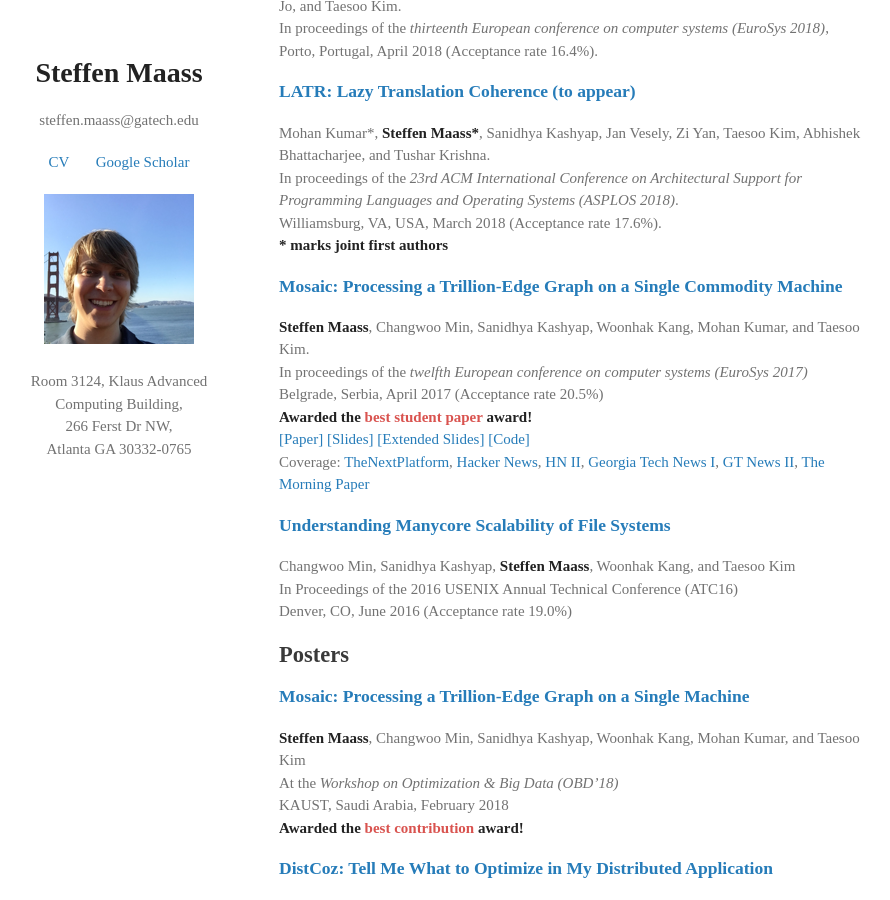
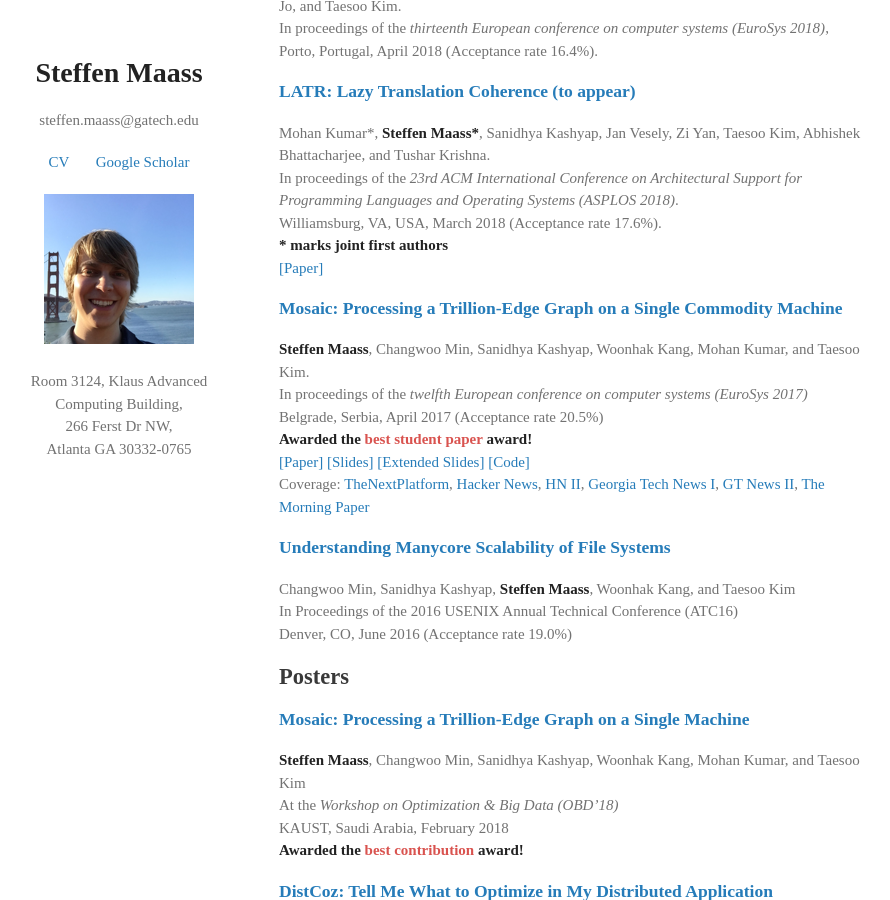
Before and after one commit to steffen-maass/steffen-maass.github.io, a Jekyll site: the page built from index.md, in a window 1280 px wide and 900 px high, scrolled down 566 px. Shown: the whole window, without its empty margins (191-1081 px from the left). Built offline with Jekyll 4.4.1, drawn with Linux system fonts in a browser that asks for light colours; our own code applies the rules of GitHub Pages for plain Markdown files.

Commit message:
Add Latr paper

```diff
--- a/index.md
+++ b/index.md
@@ -26,7 +26,8 @@ Porto, Portugal, April 2018 (Acceptance rate 16.4%).<br />
 Mohan Kumar\*, **Steffen Maass\***, Sanidhya Kashyap, Jan Vesely, Zi Yan, Taesoo Kim, Abhishek Bhattacharjee, and Tushar Krishna.<br />
 In proceedings of the _23rd ACM International Conference on Architectural Support for Programming Languages and Operating Systems (ASPLOS 2018)_.<br />
 Williamsburg, VA, USA, March 2018 (Acceptance rate 17.6%).<br />
-**\* marks joint first authors**
+**\* marks joint first authors**<br />
+[\[Paper\]](./data/latr-asplos18.pdf)
 
 ### [Mosaic: Processing a Trillion-Edge Graph on a Single Commodity Machine](./data/mosaic-eurosys17.pdf)
 **Steffen Maass**, Changwoo Min, Sanidhya Kashyap, Woonhak Kang, Mohan Kumar, and Taesoo Kim.<br />
```
